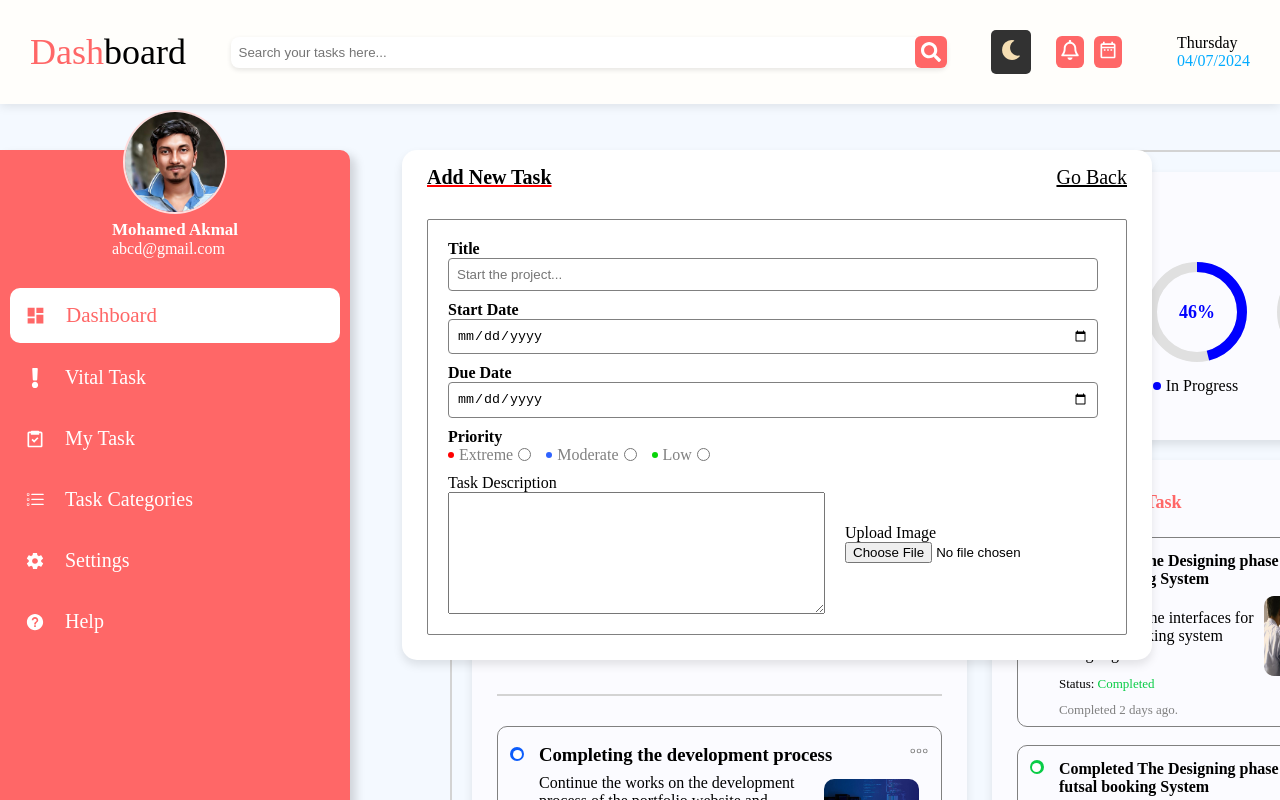
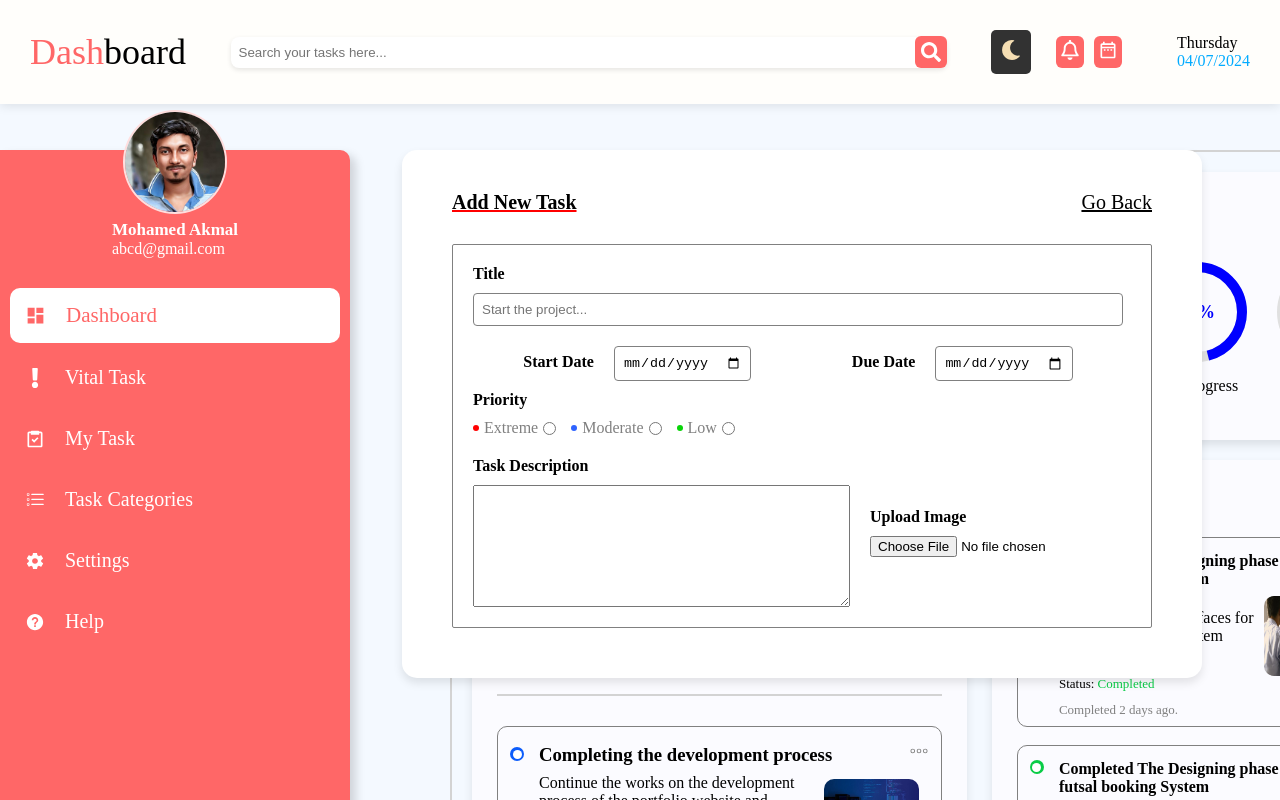
Before and after one commit to Akmal1796/ToDoApp, a React (Vite) app: page / in a window 1280 px wide. Shown: the top 800 px of the page. Built offline with nearby package versions, Linux system fonts and the light colour scheme.

Commit message:
Fixed some bugs in the code

```diff
--- a/src/Components/TaskForm.css
+++ b/src/Components/TaskForm.css
@@ -6,7 +6,7 @@
     top: -2px;
     box-shadow: 0 5px 10px rgba(0, 0, 0, 0.1);
     background-color: white;
-    padding: 25px;
+    padding: 50px;
     border-radius: 15px;
     z-index: 1000;
 }
@@ -47,20 +47,37 @@
     border-radius: 2px;
 }
 
+.task-date-container {
+    display: flex;
+    align-items: center;
+    justify-content: space-around;
+}
+
+.task-date label {
+    margin-right: 20px;
+}
+
 .task-title,
-.task-date,
 .task-priority {
     display: flex;
     flex-direction: column;
-    font-weight: bold;
-    margin-bottom: 10px;
+    margin-bottom: 20px;
     width: 650px;
+}
+
+.task-priority {
+    margin-top: 10px;
 }
 
 .task-description-container {
     display: flex;
     align-items: center;
     justify-content: space-between;
+}
+
+label {
+    margin-bottom: 10px;
+    font-weight: bold;
 }
 
 .input-box {
--- a/src/Components/TaskForm.jsx
+++ b/src/Components/TaskForm.jsx
@@ -15,6 +15,7 @@
                     <input type='text' className='input-box' placeholder='Start the project...'/>
                 </div>
 
+                <div className='task-date-container'>
                     <div className='task-date'>
                         <label>Start Date</label>
                         <input type='date' className='input-box'/>
@@ -23,6 +24,7 @@
                     <div className='task-date'>
                         <label>Due Date</label>
                         <input type='date' className='input-box'/>
+                    </div>
                 </div>
 
                 <div className='task-priority'>
```
Lines whose indentation alone changed are shown as unchanged.
